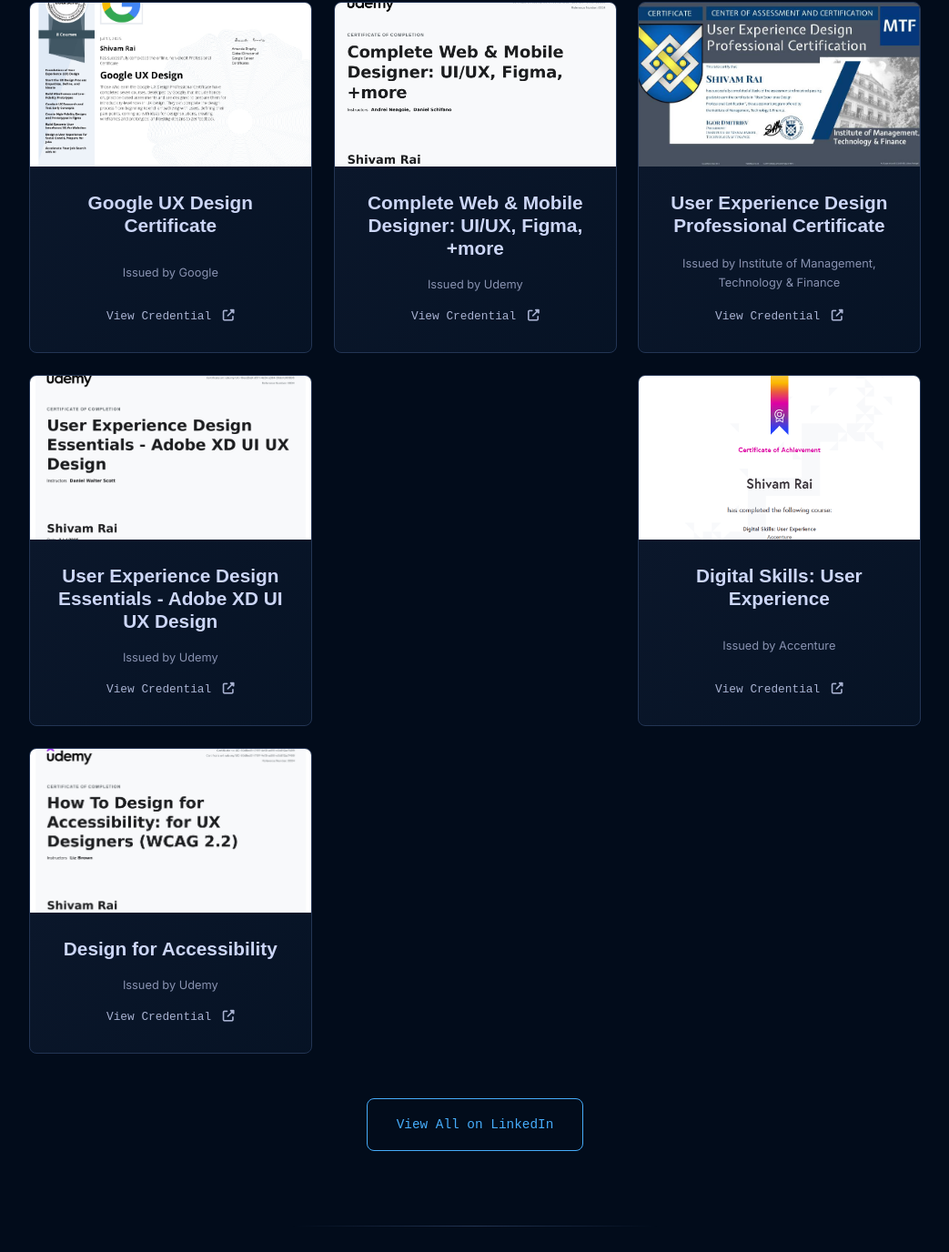
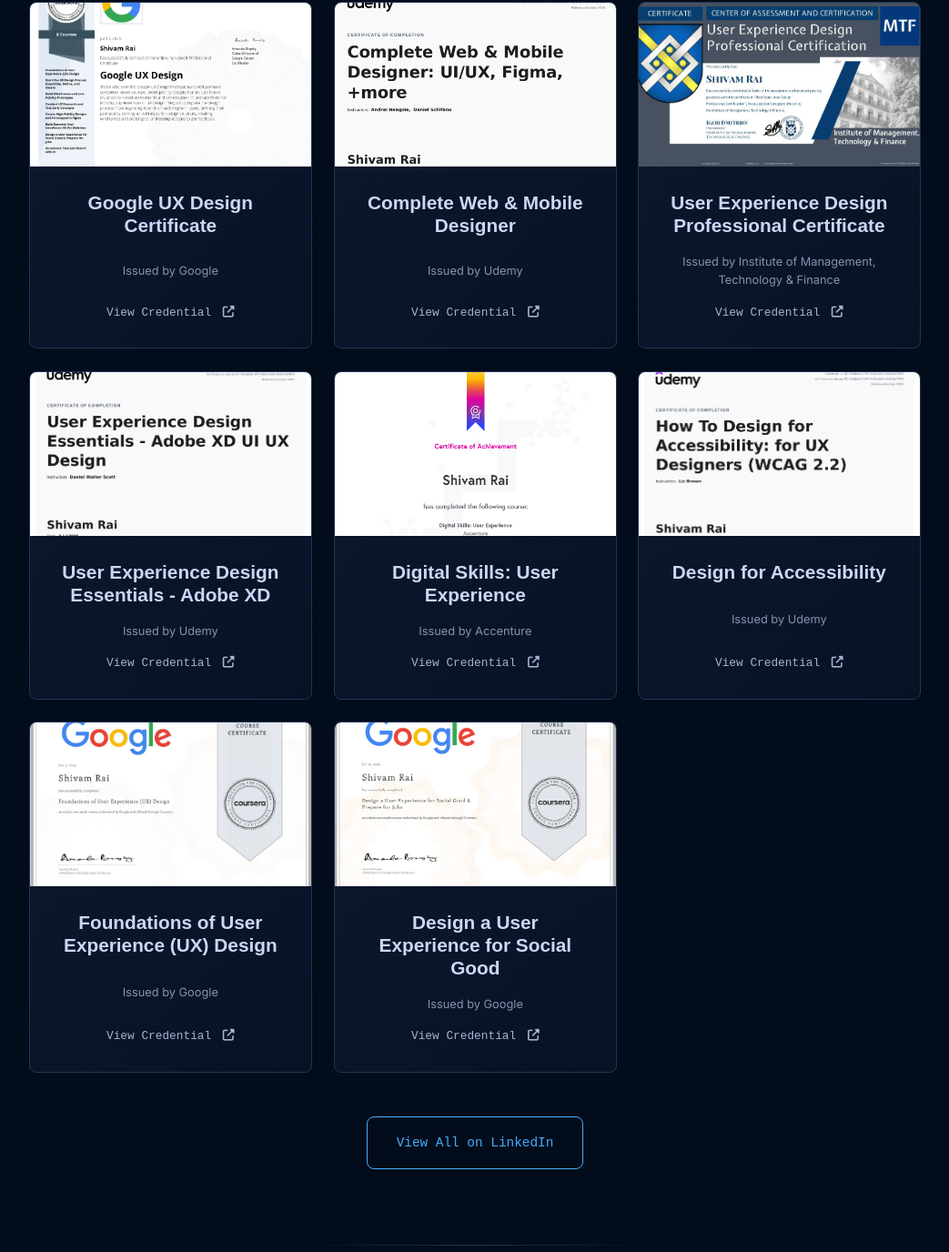
Before and after one commit to ShivuRai/Portfolio, a plain HTML site: page index.html in a window 1280 px wide. Shown: the part 6256-7632 px from the top of the page at 91% size, without its empty margins (118-1161 px from the left). Drawn offline with Linux system fonts and the light colour scheme.

Commit message:
Add files via upload

```diff
--- a/index.html
+++ b/index.html
@@ -648,7 +648,7 @@ ul.core-skills-list li::before { content: "▹"; position: absolute; left: 0; co
                     <div class="card-content">
                         <img src="Certificates/Udemy_Certificate.png" alt="Complete Web & Mobile Designer: UI/UX, Figma, +more" class="project-image">
                         <div class="card-inner cert-inner">
-                            <h3 class="cert-title">Complete Web & Mobile Designer: UI/UX, Figma, +more</h3>
+                            <h3 class="cert-title">Complete Web & Mobile Designer</h3>
                             <p class="cert-issuer">Issued by Udemy</p>
                             <a href="https://www.udemy.com/certificate/UC-6f7954eb-a0a8-4298-be37-a105372bcba6/" class="cert-link special-link" target="_blank">View Credential <i class="fas fa-external-link-alt"></i></a>
                         </div>
@@ -668,12 +668,12 @@ ul.core-skills-list li::before { content: "▹"; position: absolute; left: 0; co
                     <div class="card-content">
                         <img src="Certificates/Udemy_Certificate02.jpg" alt="TCS iON Career Edge Certificate" class="project-image">
                         <div class="card-inner cert-inner">
-                            <h3 class="cert-title">User Experience Design Essentials - Adobe XD UI UX Design</h3>
+                            <h3 class="cert-title">User Experience Design Essentials - Adobe XD </h3>
                             <p class="cert-issuer">Issued by Udemy</p>
                             <a href="https://www.udemy.com/certificate/UC-10ee28a9-d571-4d34-a364-36dcfc96f895/" class="cert-link special-link" target="_blank">View Credential <i class="fas fa-external-link-alt"></i></a>
                         </div>
                     </div>
-                </li><centre></centre>
+                </li>
                 <li class="spotlight-card reveal" style="--delay: 400ms;">
                     <div class="card-content">
                         <img src="Certificates/Accenture_Certification.png" alt="Digital Skills: User Experience" class="project-image">
@@ -683,7 +683,7 @@ ul.core-skills-list li::before { content: "▹"; position: absolute; left: 0; co
                             <a href="https://www.futurelearn.com/certificates/6tgsr01" class="cert-link special-link" target="_blank">View Credential <i class="fas fa-external-link-alt"></i></a>
                         </div>
                     </div>
-                </li></centre>
+                </li>
                 <li class="spotlight-card reveal" style="--delay: 500ms;">
                     <div class="card-content">
                         <img src="Certificates/Udemy_Certificate03.png" alt="How To Design for Accessibility: for UX Designers (WCAG 2.2) " class="project-image">
@@ -695,28 +695,28 @@ ul.core-skills-list li::before { content: "▹"; position: absolute; left: 0; co
                     </div>
                 </li>
 
-                <!--
+
                 <li class="spotlight-card reveal" style="--delay: 600ms;">
                     <div class="card-content">
-                        <img src="https://via.placeholder.com/400x225.png?text=Certificate" alt="Dummy Certificate" class="project-image">
+                        <img src="Certificates/Foundations_Google.png" alt="Foundations of User Experience (UX) Design" class="project-image">
                         <div class="card-inner cert-inner">
-                            <h3 class="cert-title">Dummy Certificate Title 2</h3>
-                            <p class="cert-issuer">Issued by Placeholder</p>
-                            <a href="#" class="cert-link special-link" target="_blank">View Credential <i class="fas fa-external-link-alt"></i></a>
+                            <h3 class="cert-title">Foundations of User Experience (UX) Design</h3>
+                            <p class="cert-issuer">Issued by Google</p>
+                            <a href="https://coursera.org/share/fab94678485023634ba74526ed9e6329" class="cert-link special-link" target="_blank">View Credential <i class="fas fa-external-link-alt"></i></a>
                         </div>
                     </div>
                 </li>
                 <li class="spotlight-card reveal" style="--delay: 700ms;">
                     <div class="card-content">
-                        <img src="https://via.placeholder.com/400x225.png?text=Certificate" alt="Dummy Certificate" class="project-image">
+                        <img src="Certificates/Design_google.png" alt="Design a User Experience for Social Good" class="project-image">
                         <div class="card-inner cert-inner">
-                            <h3 class="cert-title">Dummy Certificate Title 3</h3>
-                            <p class="cert-issuer">Issued by Placeholder</p>
-                            <a href="#" class="cert-link special-link" target="_blank">View Credential <i class="fas fa-external-link-alt"></i></a>
+                            <h3 class="cert-title">Design a User Experience for Social Good</h3>
+                            <p class="cert-issuer">Issued by Google</p>
+                            <a href="https://www.coursera.org/account/accomplishments/verify/RX7ML5FNTORL" class="cert-link special-link" target="_blank">View Credential <i class="fas fa-external-link-alt"></i></a>
                         </div>
                     </div>
                 </li>
-            -->
+
             </ul>
 
             <div class="projects-footer reveal">
```
Also changed, not shown: Certificates/Design_google.png (added).
